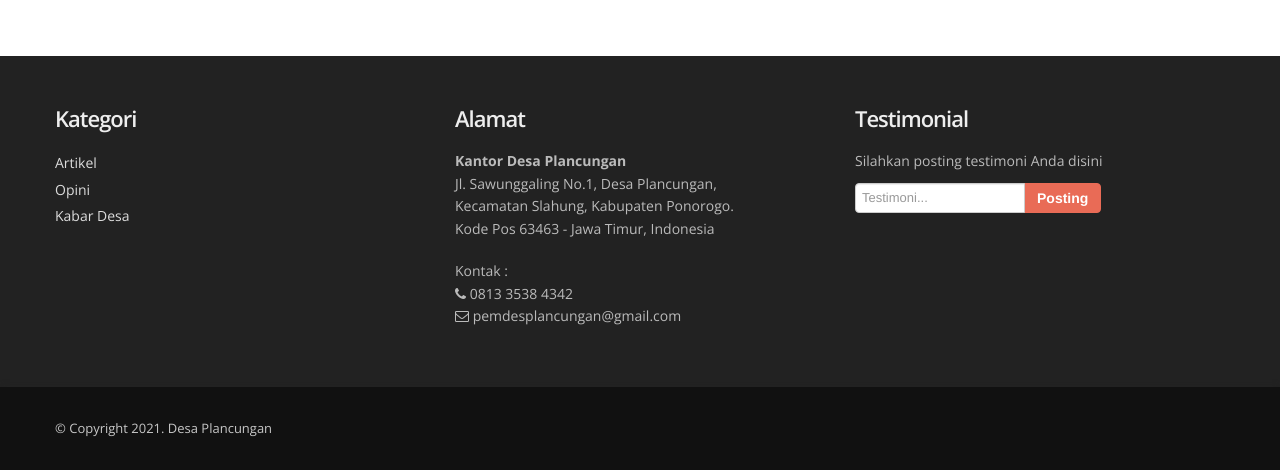
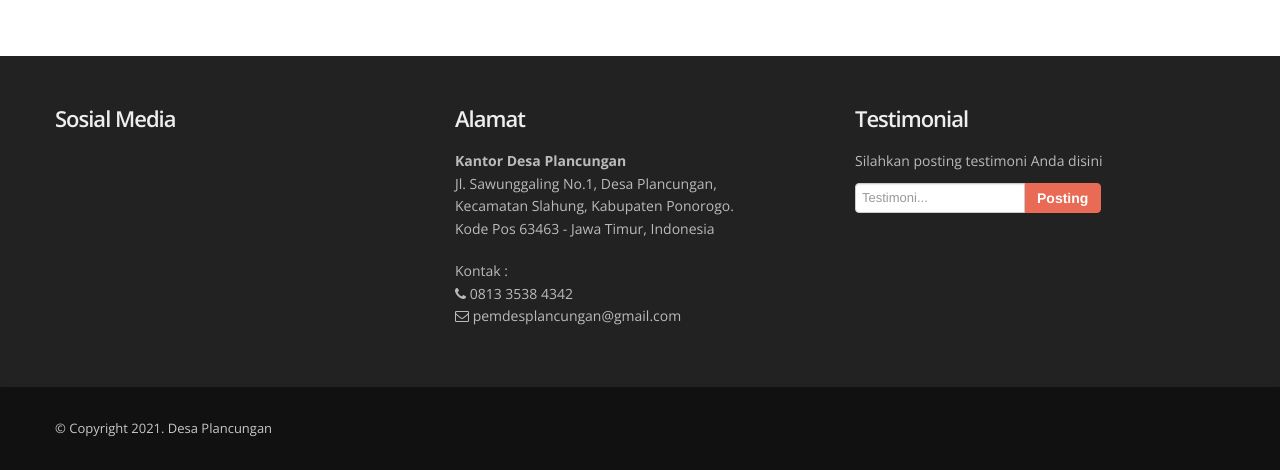
Before and after one commit to rikiwidiantoro/desa, a CodeIgniter app: page /desa/index.php/home/index in a window 1280 px wide. Shown: the part 3247-3717 px from the top of the page. Run offline with CodeIgniter, Linux system fonts and the light colour scheme; data comes from the database, SQL or seed files in the repository; some libraries are stand-ins or nearby versions.

Commit message:
edit footer sosmed

```diff
--- a/application/views/themes/footer.php
+++ b/application/views/themes/footer.php
@@ -3,12 +3,14 @@
         <div class="row">
             <div class="span4">
                 <div class="widget">
-                    <h5 class="widgetheading">Kategori</h5>
+                    <!-- <h5 class="widgetheading">Kategori</h5>
                     <?php foreach ($kategori as $row) : ?>
                         <ul class="link-list">
                             <li><a href="#"><?= $row['category']; ?></a></li>
                         </ul>
-                    <?php endforeach; ?>
+                    <?php endforeach; ?> -->
+                    <h5 class="widgetheading">Sosial Media</h5>
+
                 </div>
             </div>
             <div class="span4">
```
